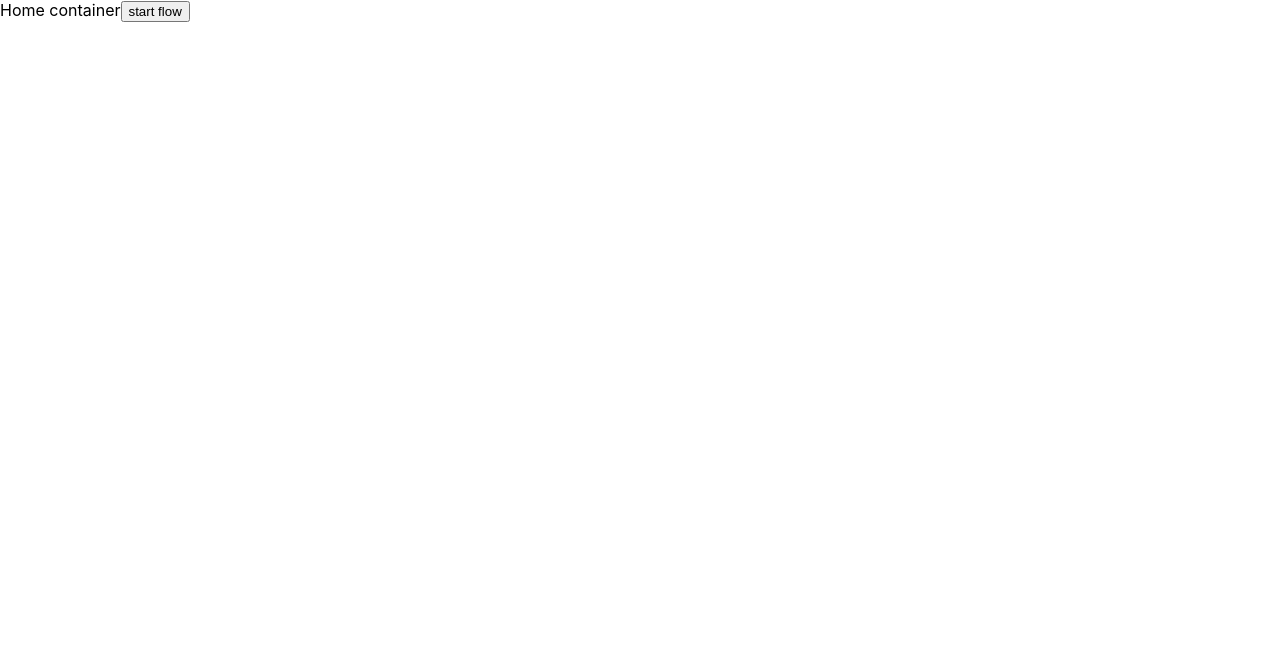
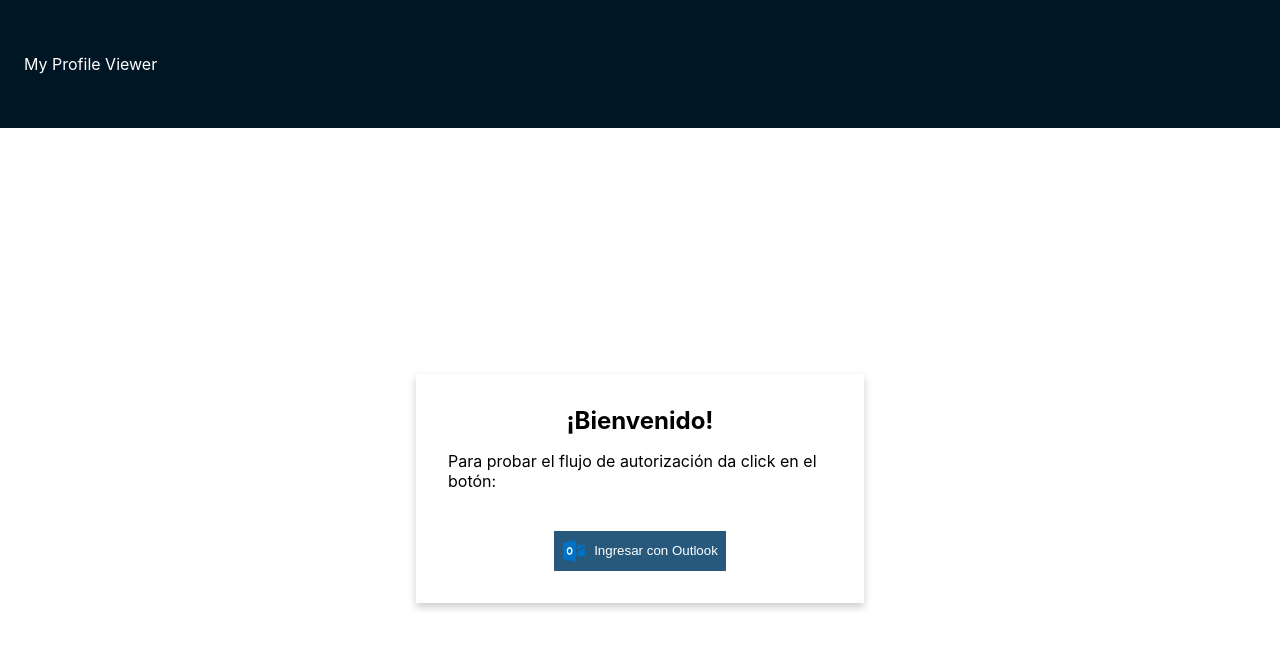
Before and after one commit to nicokurogane/oauth2-example-frontend, a React (Create React App) app: page / in a window 1280 px wide. Shown: the top 648 px of the page. Built offline with nearby package versions, Linux system fonts and the light colour scheme.

Commit message:
💄 Adds style to home page

```diff
--- a/src/pages/home/Home.js
+++ b/src/pages/home/Home.js
@@ -1,5 +1,7 @@
 import React from "react";
 import { getAuthorize } from "../../api/apiClient";
+import "./home.css";
+import outlookLogo from "../../assets/images/outlook-logo.png";
 
 const Home = () => {
   const handleAuthorization = () => {
@@ -15,8 +17,18 @@ const Home = () => {
 
   return (
     <div className="home-container">
-      Home container
-      <button onClick={handleAuthorization}>start flow</button>
+      <div className="header">My Profile Viewer</div>
+      <div className="content">
+        <div className="card">
+          <h2>¡Bienvenido!</h2>
+
+          <p>Para probar el flujo de autorización da click en el botón: </p>
+          <button onClick={handleAuthorization} className="auth-button">
+            <img src={outlookLogo} className="auth-logo"></img>
+            Ingresar con Outlook
+          </button>
+        </div>
+      </div>
     </div>
   );
 };
--- /dev/null
+++ b/src/pages/home/home.css
@@ -0,0 +1,61 @@
+.home-container {
+  height: 100vh;
+}
+.header {
+  height: 80px;
+  background-color: #011625;
+  color: white;
+  display: flex;
+  align-items: center;
+  padding: 24px;
+}
+
+.content {
+  display: flex;
+  justify-content: center;
+  align-items: center;
+  height: calc(100vh - 80px);
+}
+
+.card {
+  padding: 32px;
+  width: 30%;
+  box-shadow: 0 4px 8px 0 rgba(0, 0, 0, 0.2);
+  transition: 0.3s;
+  display: flex;
+  flex-direction: column;
+  justify-content: center;
+  align-items: center;
+}
+
+.card h2 {
+  margin: 0;
+}
+
+.card:hover {
+  box-shadow: 0 8px 16px 0 rgba(0, 0, 0, 0.2);
+}
+
+.auth-button {
+  margin-top: 24px;
+  display: flex;
+  justify-content: center;
+  align-items: center;
+  padding: 8px;
+  border: none;
+  background-color: #27597d;
+  color: #ffffff;
+  transition: 0.25s;
+}
+
+.auth-button:hover {
+  background-color: #ffffff;
+  color: #27597d;
+  outline: solid 1px #27597d;
+}
+
+.auth-logo {
+  width: 24px;
+  height: 24px;
+  margin-right: 8px;
+}
```
Also changed, not shown: src/assets/images/outlook-logo.png (added).
